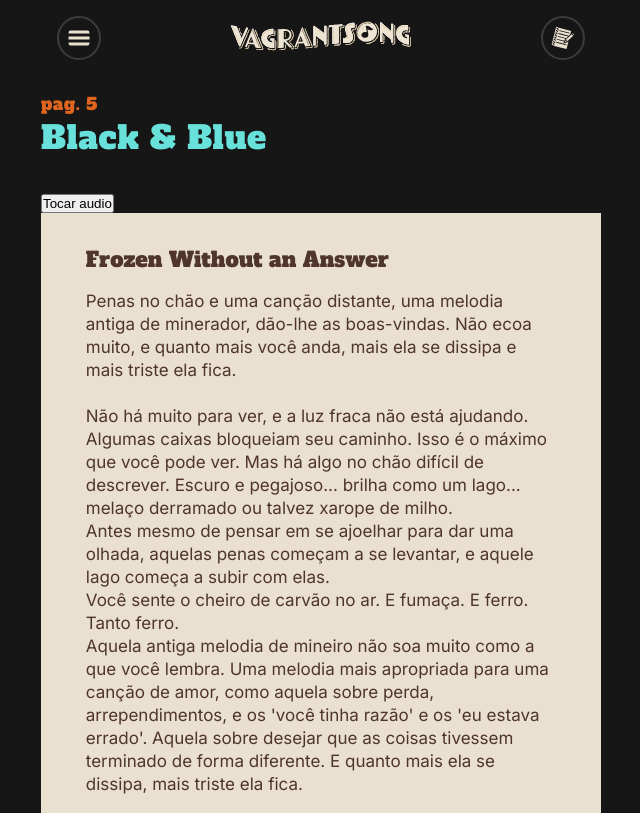
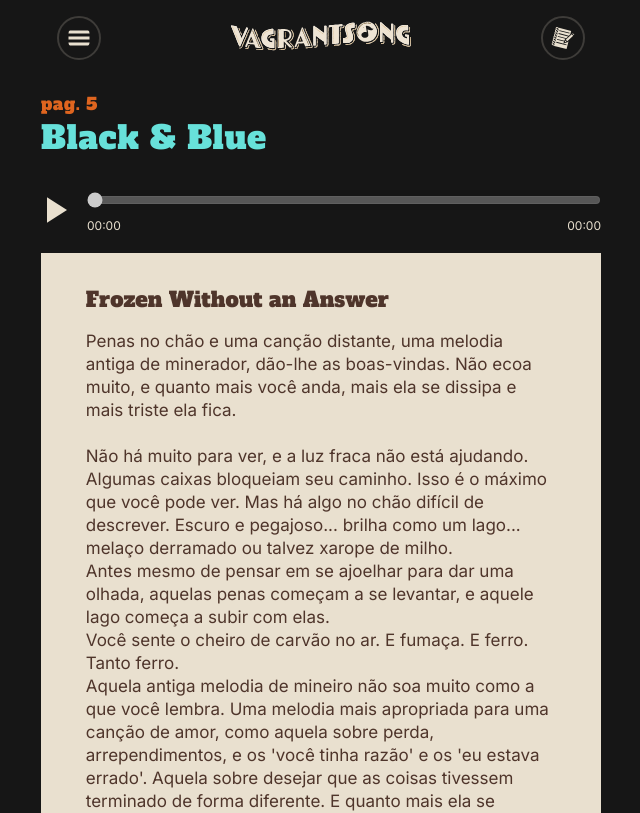
Before and after one commit to SrRuggini/vagrant-app, a Next.js app: page /scenarios/black-and-blue in a window 1280 px wide. Shown: the top 813 px of the page, without its empty margins (319-959 px from the left). Built offline with nearby package versions, Linux system fonts and the light colour scheme; a web font is replaced by a local one.

Commit message:
feat: adding story audio

```diff
--- a/src/app/components/scenario-audio-button/index.js
+++ b/src/app/components/scenario-audio-button/index.js
@@ -1,10 +1,61 @@
 'use client';
 
-import React, { useRef, useState } from 'react';
+import React, { useEffect, useMemo, useRef, useState } from 'react';
+import { IoMdPlay, IoMdPause } from 'react-icons/io';
+import styles from './scenario-audio-button.module.css';
 
-const ScenarioAudioButton = () => {
+
+const ScenarioAudioButton = ({ scenario }) => {
   const audioRef = useRef(null);
+  const savedTimeRef = useRef(0);
   const [isPlaying, setIsPlaying] = useState(false);
+  const [currentTime, setCurrentTime] = useState(0);
+  const [duration, setDuration] = useState(0);
+
+  const storageKey = `scenario-audio-time:${scenario}`;
+
+  const saveCurrentTime = (timeInSeconds) => {
+    try {
+      window.localStorage.setItem(storageKey, String(timeInSeconds));
+    } catch (error) {
+      // Ignore storage errors (e.g. private mode restrictions).
+    }
+  };
+
+  useEffect(() => {
+    if (!audioRef.current) {
+      return;
+    }
+
+    let persistedTime = 0;
+    try {
+      persistedTime = Number(window.localStorage.getItem(storageKey) || 0);
+    } catch (error) {
+      persistedTime = 0;
+    }
+
+    if (!Number.isFinite(persistedTime) || persistedTime < 0) {
+      persistedTime = 0;
+    }
+
+    savedTimeRef.current = persistedTime;
+
+    setIsPlaying(false);
+    setCurrentTime(persistedTime);
+    setDuration(0);
+    audioRef.current.load();
+  }, [scenario, storageKey]);
+
+  const formatTime = useMemo(() => (timeInSeconds) => {
+    if (!Number.isFinite(timeInSeconds)) {
+      return '00:00';
+    }
+
+    const minutes = Math.floor(timeInSeconds / 60);
+    const seconds = Math.floor(timeInSeconds % 60);
+
+    return `${String(minutes).padStart(2, '0')}:${String(seconds).padStart(2, '0')}`;
+  }, []);
 
   const handleToggleAudio = async () => {
     if (!audioRef.current) {
@@ -18,6 +69,7 @@ const ScenarioAudioButton = () => {
     }
 
     try {
+      audioRef.current.currentTime = savedTimeRef.current;
       await audioRef.current.play();
       setIsPlaying(true);
     } catch (error) {
@@ -25,17 +77,103 @@ const ScenarioAudioButton = () => {
     }
   };
 
+  const handleTimeUpdate = () => {
+    if (!audioRef.current) {
+      return;
+    }
+
+    const nextTime = audioRef.current.currentTime;
+    savedTimeRef.current = nextTime;
+    setCurrentTime(nextTime);
+    saveCurrentTime(nextTime);
+  };
+
+  const handleLoadedMetadata = () => {
+    if (!audioRef.current) {
+      return;
+    }
+
+    const nextDuration = audioRef.current.duration || 0;
+    const restoredTime = Math.min(savedTimeRef.current, nextDuration || 0);
+
+    setDuration(nextDuration);
+    audioRef.current.currentTime = restoredTime;
+    setCurrentTime(restoredTime);
+  };
+
+  const handleSeek = (event) => {
+    if (!audioRef.current) {
+      return;
+    }
+
+    const nextTime = Number(event.target.value);
+    if (!Number.isFinite(nextTime)) {
+      return;
+    }
+
+    audioRef.current.currentTime = nextTime;
+    savedTimeRef.current = nextTime;
+    setCurrentTime(nextTime);
+    saveCurrentTime(nextTime);
+  };
+
+  const handlePause = () => {
+    if (!audioRef.current) {
+      return;
+    }
+
+    const pausedTime = audioRef.current.currentTime;
+    savedTimeRef.current = pausedTime;
+    setCurrentTime(pausedTime);
+    setIsPlaying(false);
+    saveCurrentTime(pausedTime);
+  };
+
+  const handleEnded = () => {
+    savedTimeRef.current = 0;
+    setCurrentTime(0);
+    setIsPlaying(false);
+    saveCurrentTime(0);
+  };
+
   return (
-    <>
+    <div className={styles.AudioPlayer}>
       <audio
         ref={audioRef}
-        src="/scenarios/shelter-from-the-storm.wav"
-        onEnded={() => setIsPlaying(false)}
+        src={`/scenarios/${scenario}.wav`}
+        preload="metadata"
+        onPause={handlePause}
+        onEnded={handleEnded}
+        onTimeUpdate={handleTimeUpdate}
+        onLoadedMetadata={handleLoadedMetadata}
       />
-      <button type="button" onClick={handleToggleAudio}>
-        {isPlaying ? 'Pausar audio' : 'Tocar audio'}
+      <button
+        type="button"
+        onClick={handleToggleAudio}
+        className={styles.PlayButton}
+      >
+        {isPlaying ? <IoMdPause /> : <IoMdPlay />}
       </button>
-    </>
+
+      <div className={styles.ProgressWrapper}>
+        <input
+          type="range"
+          min="0"
+          max={duration > 0 ? duration : 1}
+          step="0.1"
+          value={Math.min(currentTime, duration || 0)}
+          onInput={handleSeek}
+          onChange={handleSeek}
+          disabled={duration === 0}
+          className={styles.ProgressBar}
+          aria-label="Progresso do audio"
+        />
+        <div className={styles.TimeRow}>
+          <span>{formatTime(currentTime)}</span>
+          <span>{formatTime(duration)}</span>
+        </div>
+      </div>
+    </div>
   );
 };
 
--- /dev/null
+++ b/src/app/components/scenario-audio-button/scenario-audio-button.module.css
@@ -0,0 +1,36 @@
+.AudioPlayer {
+  display: flex;
+  align-items: center;
+  gap: 14px;
+  width: 100%;
+  max-width: 100%;
+  margin-bottom: 20px;
+}
+
+.PlayButton {
+  background: transparent;
+  border: none;
+  font-size: 32px;
+  color: #e9e0cf;
+  cursor: pointer;
+  padding: 0;
+  line-height: 1;
+}
+
+.ProgressWrapper {
+  flex: 1;
+}
+
+.ProgressBar {
+  width: 100%;
+  accent-color: #e9e0cf;
+  cursor: pointer;
+}
+
+.TimeRow {
+  display: flex;
+  justify-content: space-between;
+  margin-top: 6px;
+  font-size: 12px;
+  color: #e9e0cf;
+}
--- a/src/app/scenarios/[scenario]/page.js
+++ b/src/app/scenarios/[scenario]/page.js
@@ -28,7 +28,10 @@ export default async function Scenario({ params }) {
                 pag. {scenarioData.key}
               </h4>
               <h1 className={styles.Scenario__Title}>{scenarioData.title}</h1>
-              <ScenarioAudioButton />
+
+              <div className={styles.Scenario__PlayButton}>
+                  <ScenarioAudioButton scenario={params.scenario} />
+                </div>
 
               <div className={styles.Scenario__Card}>
                 {scenarioData?.story && (
```
Also changed, not shown: 2 other files (tests, documents, lock files or other folders).
